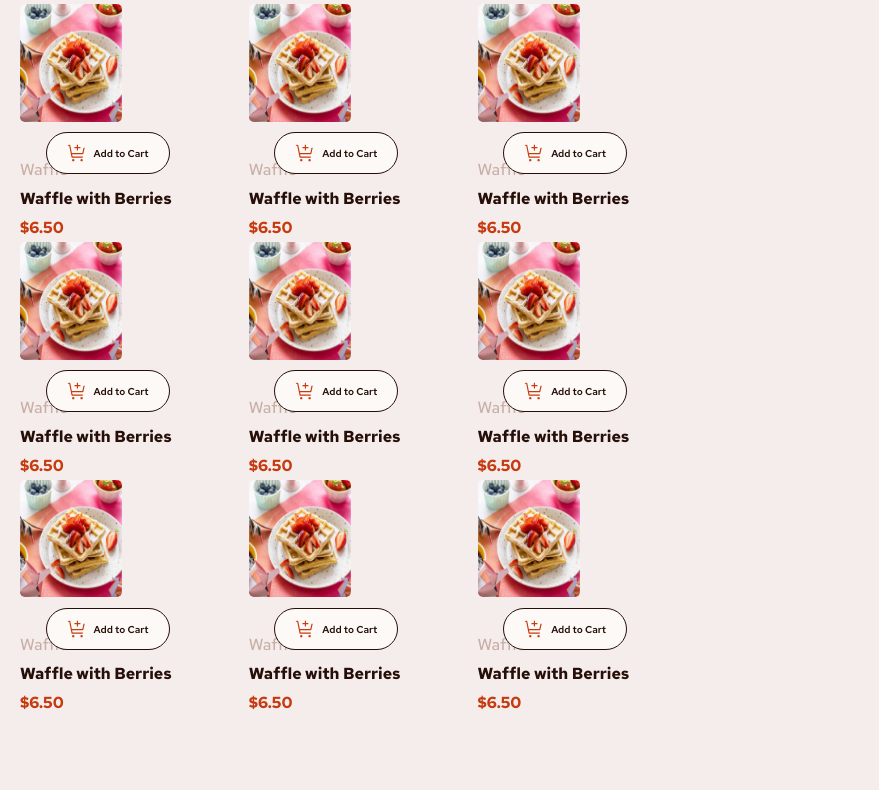
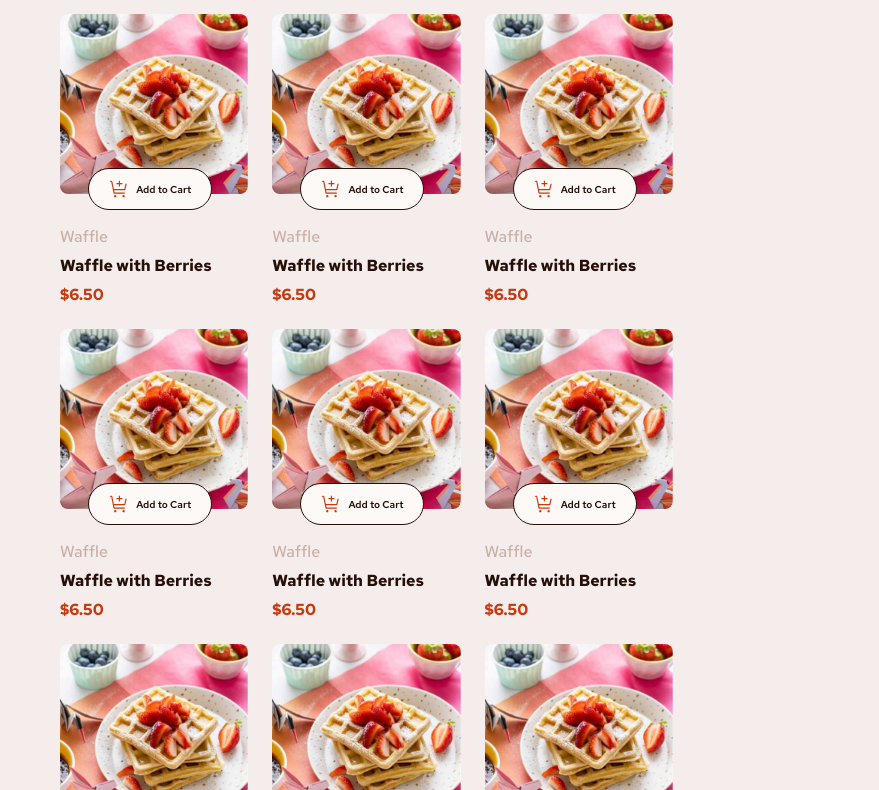
Before and after one commit to Francis-Frimpong/product-list-app, a plain HTML site: page index.html in a window 1280 px wide. Shown: the part 99-889 px from the top of the page, without its empty margins (0-879 px from the left). Before the commit the page ends 853 px from the top, so only its background shows below. Drawn offline with Linux system fonts and the light colour scheme.

Commit message:
improving styling of the html element

```diff
--- a/style.css
+++ b/style.css
@@ -8,10 +8,12 @@
 body {
   background-color: hsl(13, 31%, 94%);
   display: flex;
+  margin: 40px;
 }
 
 .title {
   font-size: 2rem;
+  margin-left: 20px;
 }
 
 .product-card {
@@ -52,7 +54,7 @@ body {
   grid-template-rows: repeat(3, auto); /* 3 rows */
   gap: 24px; /* space between cards */
   max-width: 1200px;
-  margin: 40px auto;
+  margin: 10px auto;
   padding: 20px;
   box-sizing: border-box;
 }
@@ -72,10 +74,18 @@ body {
 }
 .action-btn {
   position: absolute;
-  top: 60%;
-  left: 12.5%;
+  top: 53%;
+  left: 15%;
 }
 .add-to-cart img {
   width: 20px;
   height: 20px;
 }
+
+.product-card > img {
+  width: 100%;
+  height: 180px; /* Adjust as needed */
+  object-fit: cover; /* ensures it fills the space without distortion */
+  border-radius: 8px;
+  display: block;
+}
```
